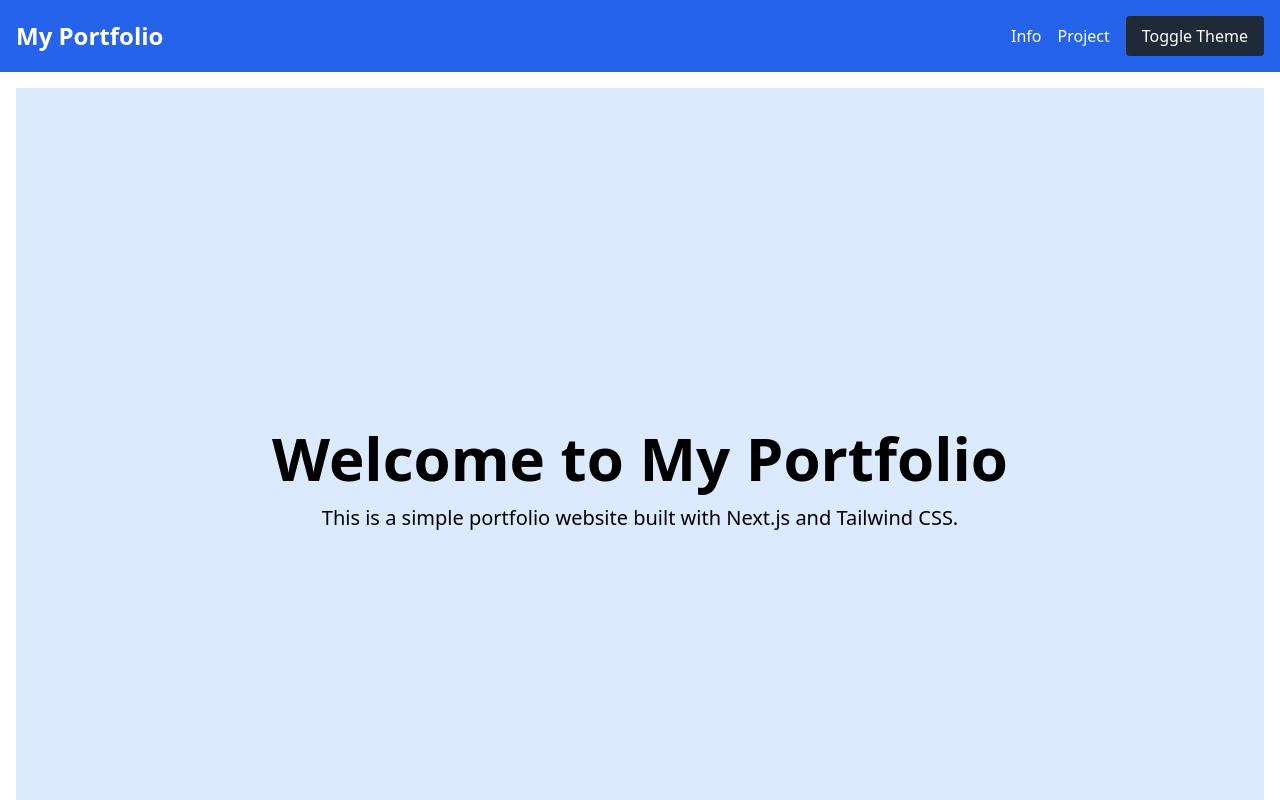
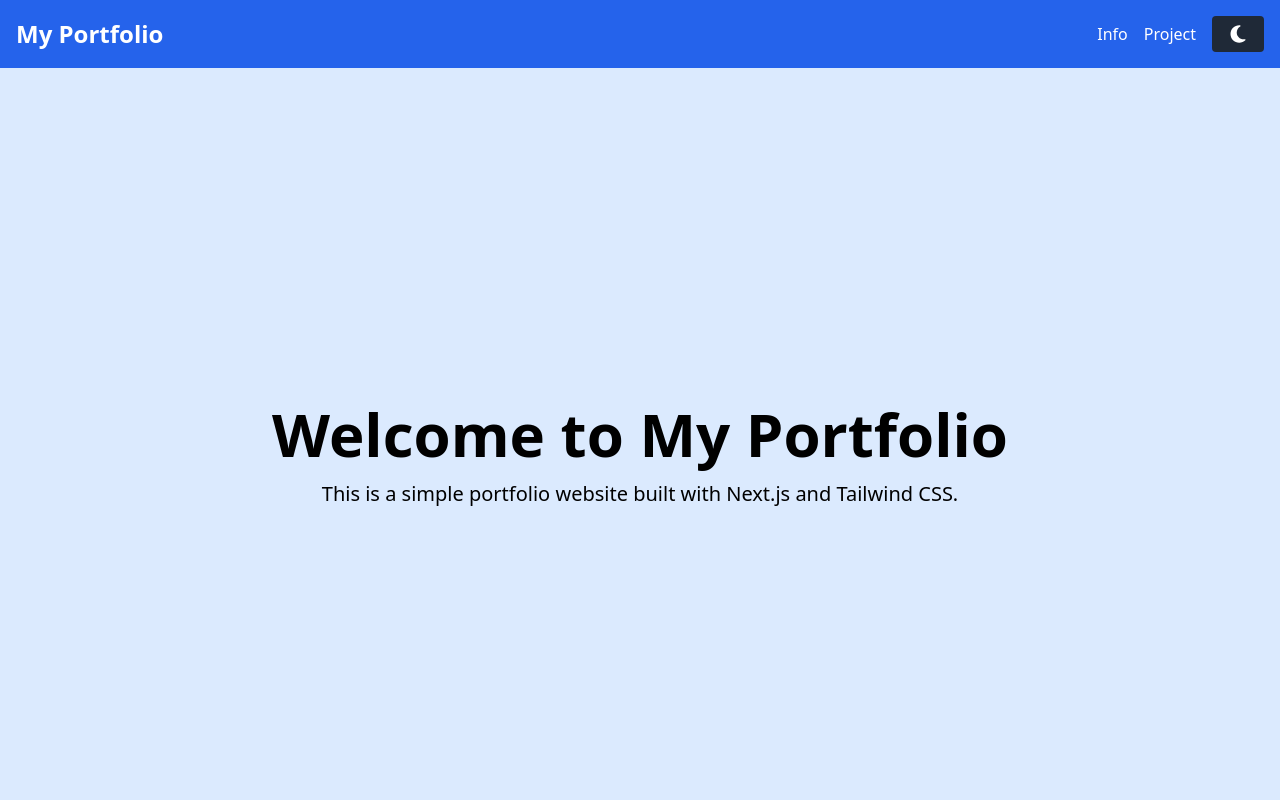
Before and after one commit to ggggggggithub/my-portfolio, a Next.js app: page / in a window 1280 px wide. Shown: the top 800 px of the page. Built offline with nearby package versions, Linux system fonts and the light colour scheme.

Commit message:
CSS darkmode

```diff
--- a/package.json
+++ b/package.json
@@ -9,6 +9,9 @@
     "lint": "next lint"
   },
   "dependencies": {
+    "@fortawesome/fontawesome-svg-core": "^6.5.2",
+    "@fortawesome/free-solid-svg-icons": "^6.5.2",
+    "@fortawesome/react-fontawesome": "^0.2.2",
     "next": "^14.2.4",
     "react": "^18.3.1",
     "react-dom": "^18.3.1"
--- a/src/app/Components/Header.tsx
+++ b/src/app/Components/Header.tsx
@@ -1,6 +1,9 @@
+// src/components/Header.tsx
 "use client";
 
 import { useState, useEffect } from "react";
+import { FontAwesomeIcon } from "@fortawesome/react-fontawesome";
+import { faSun, faMoon } from "@fortawesome/free-solid-svg-icons";
 
 const Header = () => {
   const [isDarkMode, setIsDarkMode] = useState(false);
@@ -25,7 +28,7 @@ const Header = () => {
   };
 
   return (
-    <header className="bg-blue-600 dark:bg-gray-900 text-white dark:text-gray-300 p-4 flex justify-between items-center">
+    <header className="bg-blue-600 dark:bg-gray-900 text-white dark:text-gray-300 p-4 flex justify-between items-center fixed top-0 left-0 right-0 z-10">
       <h1 className="text-2xl font-bold">My Portfolio</h1>
       <nav className="flex space-x-4">
         <button
@@ -42,9 +45,12 @@ const Header = () => {
         </button>
         <button
           onClick={toggleTheme}
-          className="bg-gray-800 dark:bg-gray-300 dark:text-black text-white px-4 py-2 rounded"
+          className="bg-gray-800 dark:bg-gray-300 dark:text-black text-white px-4 py-2 rounded flex items-center justify-center"
         >
-          Toggle Theme
+          <FontAwesomeIcon
+            icon={isDarkMode ? faSun : faMoon}
+            className="w-5 h-5"
+          />
         </button>
       </nav>
     </header>
--- a/src/app/layout.tsx
+++ b/src/app/layout.tsx
@@ -15,7 +15,11 @@ export default function RootLayout({
     <html lang="en">
       <body className="bg-white dark:bg-gray-800 text-black dark:text-white">
         <Header />
-        <main className="p-4">{children}</main>
+        <main className="pt-16">
+          {" "}
+          {/* Padding to offset fixed header */}
+          {children}
+        </main>
       </body>
     </html>
   );
```
Also changed, not shown: 1 other file (tests, documents, lock files or other folders).
